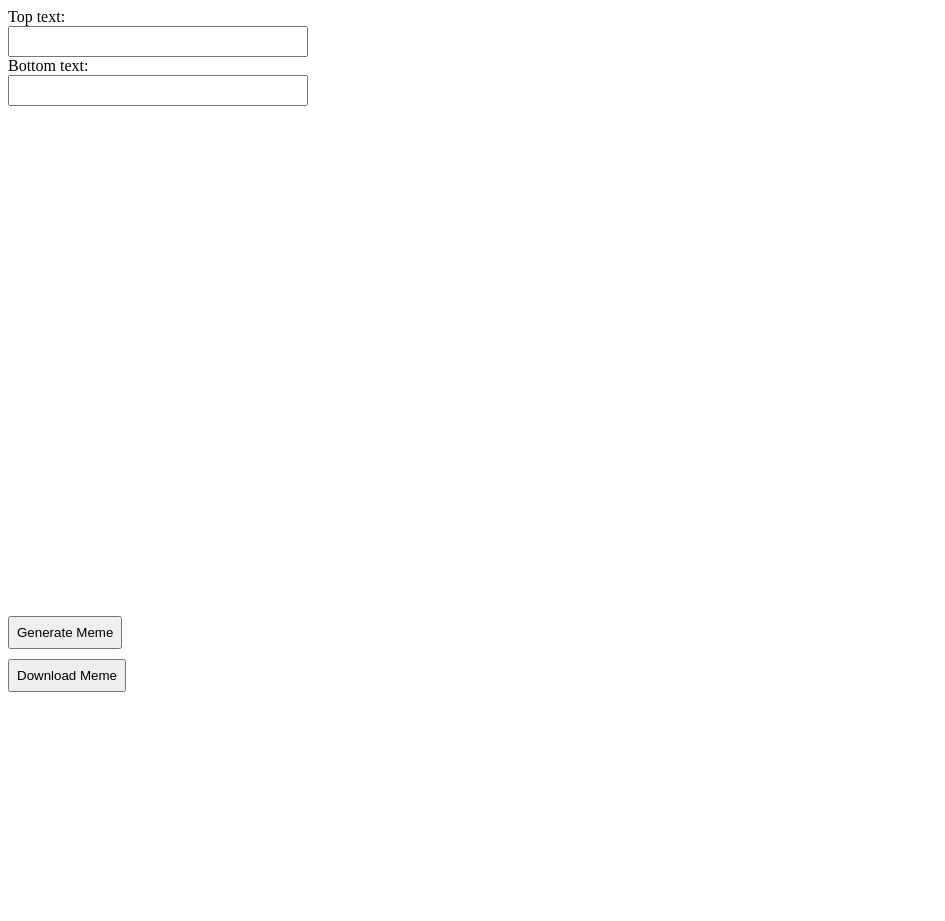
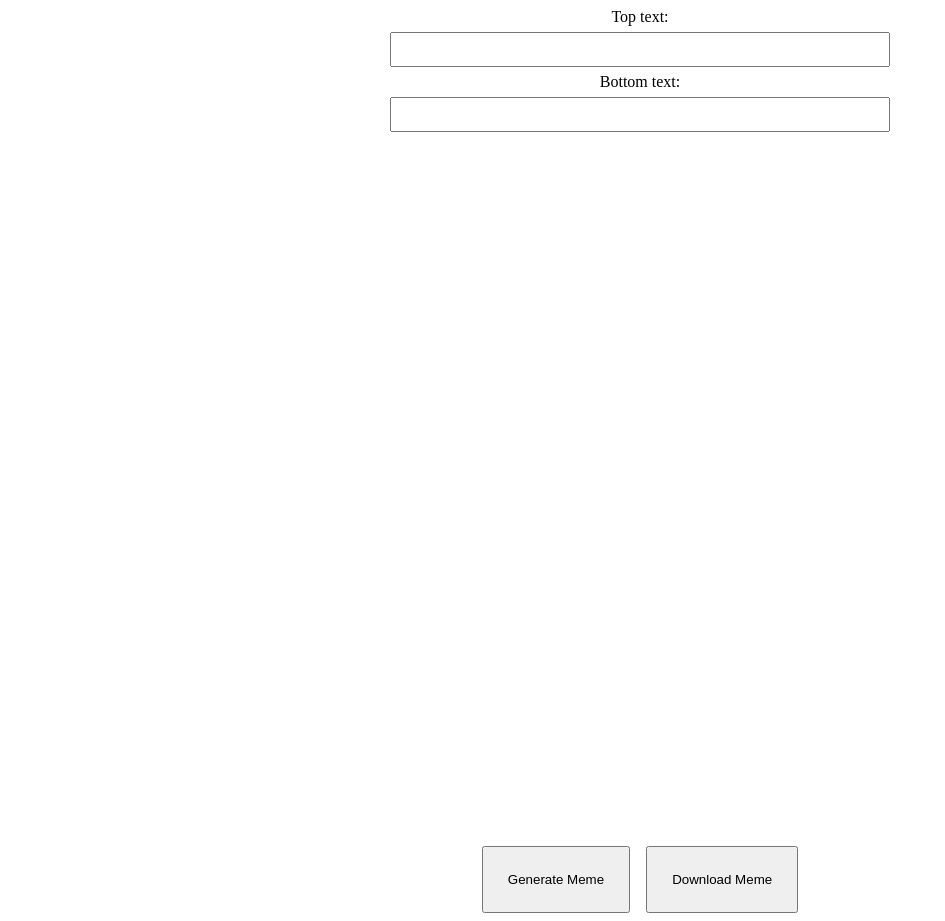
Before and after one commit to ajgorlx/Cat-meme-generator, a plain HTML site: page index.html in a window 1280 px wide. Shown: the whole page, without its empty margins (0-945 px from the left). Before the commit the page ends 800 px from the top, so only its background shows below. Drawn offline with nearby package versions, Linux system fonts and the light colour scheme; no server answers.

Commit message:
visual changes in css

```diff
--- a/index.html
+++ b/index.html
@@ -5,27 +5,38 @@
     <title>cat_meme_generator</title>
     <script src="https://unpkg.com/vue@3/dist/vue.global.js"></script>
     <script src="https://cdn.jsdelivr.net/npm/axios/dist/axios.min.js"></script>
-
-
-
+    <link rel="stylesheet" href="//fonts.googleapis.com/css?family=Roboto:400,500,700,400italic|Material+Icons">
+    <link rel="import" href="">
 </head>
 <body>
     <div id="app" >
 
         <div>
-            <label for="topText">Top text:</label>
-            <input type="text" v-model="topText" class="form-control">
+            <label for="topText" class="topText">Top text:</label>
+            <input
+            type="text"
+            v-model="topText"
+            class="form-control">
         </div>
         <div>
-            <label for="bottomText">Bottom text:</label>
-            <input type="text" v-model="bottomText" class="form-control">
+            <label for="bottomText" class="bottomText">Bottom text:</label>
+            <input
+            type="text"
+            v-model="bottomText"
+            class="form-control">
         </div>
         <canvas ref="canvas" id="canvas"></canvas>
-        <div>
-            <button @click="generateMeme" class="form-container">Generate Meme</button>
-        </div>
-        <div>
-            <button @click="downloadMeme" class="form-container">Download Meme</button>
+        <div class="button-container">
+            <button
+            @click="generateMeme"
+            class="form-container"
+            >Generate Meme
+        </button>
+        <button
+            @click="downloadMeme"
+            class="form-container"
+            >Download Meme
+        </button>
         </div>
 
 
@@ -103,18 +114,33 @@ app.mount('#app');
 
 
 #canvas{
-    width: 500px;
-    height: 500px;
-
+    width: 700px;
+    height: 700px;
+    text-align: center;
+    justify-content: center;
+    display: flex;
+    margin:auto
+}
+.bottomText, .topText{
+    text-align: center;
+    margin: 6px 0 auto;
+    display: block;
 }
 .form-control{
     padding: 6px;
-    width: 300px;
+    height: 35px;
+    width: 500px;
     display: flex;
+    margin:6px auto
 }
 .form-container{
-    padding: 7px;
-    margin-top: 10px;
+    padding: 24px;
+    margin: 8px 8px auto;
+}
+.button-container{
+    display: block;
+    text-align: center;
+    justify-content: center;
 }
 </style>
 </html>
```
